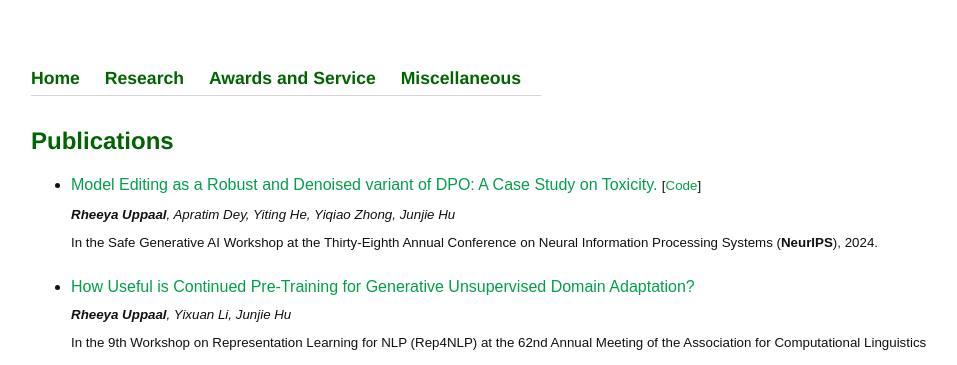
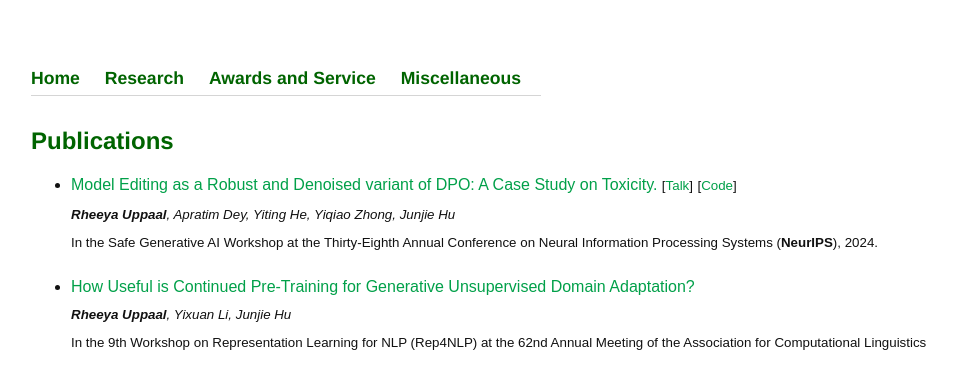
Before and after one commit to Uppaal/Uppaal.github.io, a Jekyll site: the page built from publications.html, in a window 1280 px wide. Shown: the top 365 px of the page, without its empty margins (161-1118 px from the left). Built offline with Jekyll 4.4.1, drawn with Linux system fonts in a browser that asks for light colours.

Commit message:
Update publications.html

```diff
--- a/publications.html
+++ b/publications.html
@@ -16,7 +16,7 @@ title: Publications
 
 	<h1>Publications</h1>
 	<ul>
-	<li><a href="https://arxiv.org/abs/2405.13967">Model Editing as a Robust and Denoised variant of DPO: A Case Study on Toxicity.</a> <small>[<a href="https://github.com/Uppaal/detox-edit">Code</a>]</small> <br><small><i><b>Rheeya Uppaal</b>, Apratim Dey, Yiting He, Yiqiao Zhong, Junjie Hu</i><br>In the Safe Generative AI Workshop at the Thirty-Eighth Annual Conference on Neural Information Processing Systems (<b>NeurIPS</b>), 2024.</small></li>
+	<li><a href="https://arxiv.org/abs/2405.13967">Model Editing as a Robust and Denoised variant of DPO: A Case Study on Toxicity.</a> <small>[<a href="https://www.youtube.com/watch?v=SvIl4tXo66E">Talk</a>]</small> <small>[<a href="https://github.com/Uppaal/detox-edit">Code</a>]</small> <br><small><i><b>Rheeya Uppaal</b>, Apratim Dey, Yiting He, Yiqiao Zhong, Junjie Hu</i><br>In the Safe Generative AI Workshop at the Thirty-Eighth Annual Conference on Neural Information Processing Systems (<b>NeurIPS</b>), 2024.</small></li>
 	<li><a href="https://aclanthology.org/2024.repl4nlp-1.9/">How Useful is Continued Pre-Training for Generative Unsupervised Domain Adaptation?</a> <br><small><i><b>Rheeya Uppaal</b>, Yixuan Li, Junjie Hu</i><br>In the 9th Workshop on Representation Learning for NLP (Rep4NLP) at the 62nd Annual Meeting of the Association for Computational Linguistics (<b>ACL</b>), 2024.</small></li>
 	<li><a href="https://arxiv.org/abs/2311.09661">Evolving Domain Adaptation of Pretrained Language Models for Text Classification.</a> <br><small><i>Yun-Shiuan Chuang, Yi Wu, Dhruv Gupta, <b>Rheeya Uppaal</b>, Ananya Kumar, Luhang Sun, Makesh Narsimhan Sreedhar, Sijia Yang, Timothy T. Rogers, Junjie Hu</i><br>In the Workshop on Distribution Shifts at the Thirty-seventh Conference on Neural Information Processing Systems (<b>NeurIPS</b>), 2023.</small></li>
 	<li><a href="https://aclanthology.org/2023.acl-long.717/">Is Fine-tuning Needed? Pre-trained Language Models Are Near Perfect for Out-of-Domain Detection.</a> [Covered in media by <a href="https://casmi.northwestern.edu/news/articles/2023/study-finds-simple-method-can-improve-safety-for-language-models.html">CASMI</a>] <small>[<a href="https://youtu.be/iVfXGQ0iwzQ">Talk</a>]</small> <small>[<a href="https://github.com/Uppaal/lm-ood">Code</a>]</small> <br><small><i><b>Rheeya Uppaal</b>, Junjie Hu, Yixuan Li.</i><br>In the 61st Annual Meeting of the Association for Computational Linguistics (<b>ACL</b>), 2023.</small></li>
```
